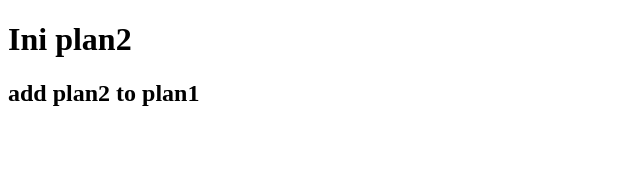
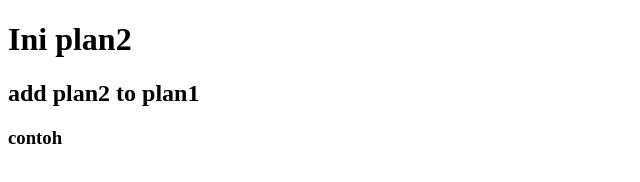
Before and after one commit to David-Dermawan/resolusi, a plain HTML site: page index.html in a window 1280 px wide. Shown: the full height of the page, 0-640 px from the left. Drawn offline with Linux system fonts and the light colour scheme.

Commit message:
add contoh

```diff
--- a/index.html
+++ b/index.html
@@ -8,5 +8,6 @@
   <body>
     <h1>Ini plan2</h1>
     <h2>add plan2 to plan1</h2>
+    <h3>contoh</h3>
   </body>
 </html>
```
